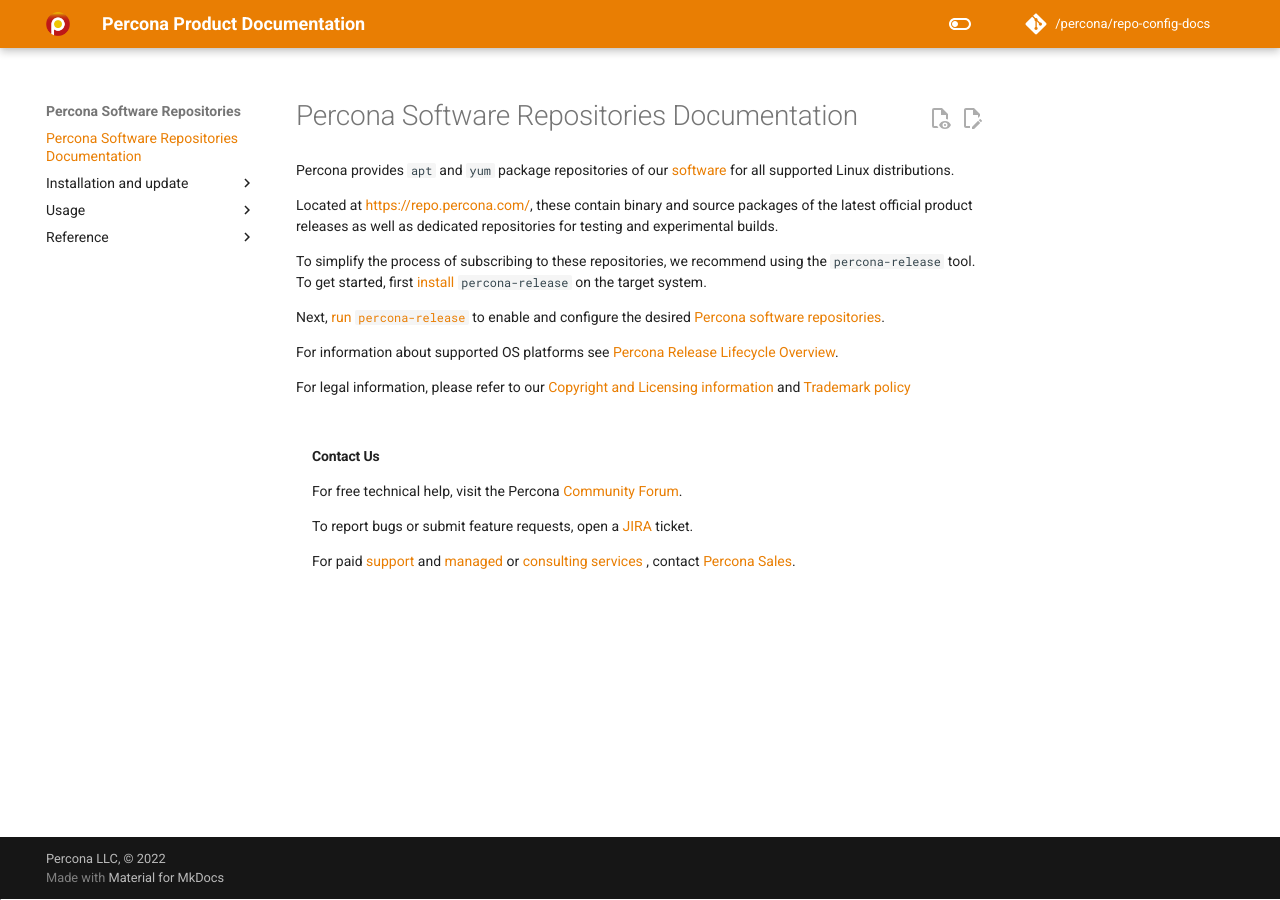
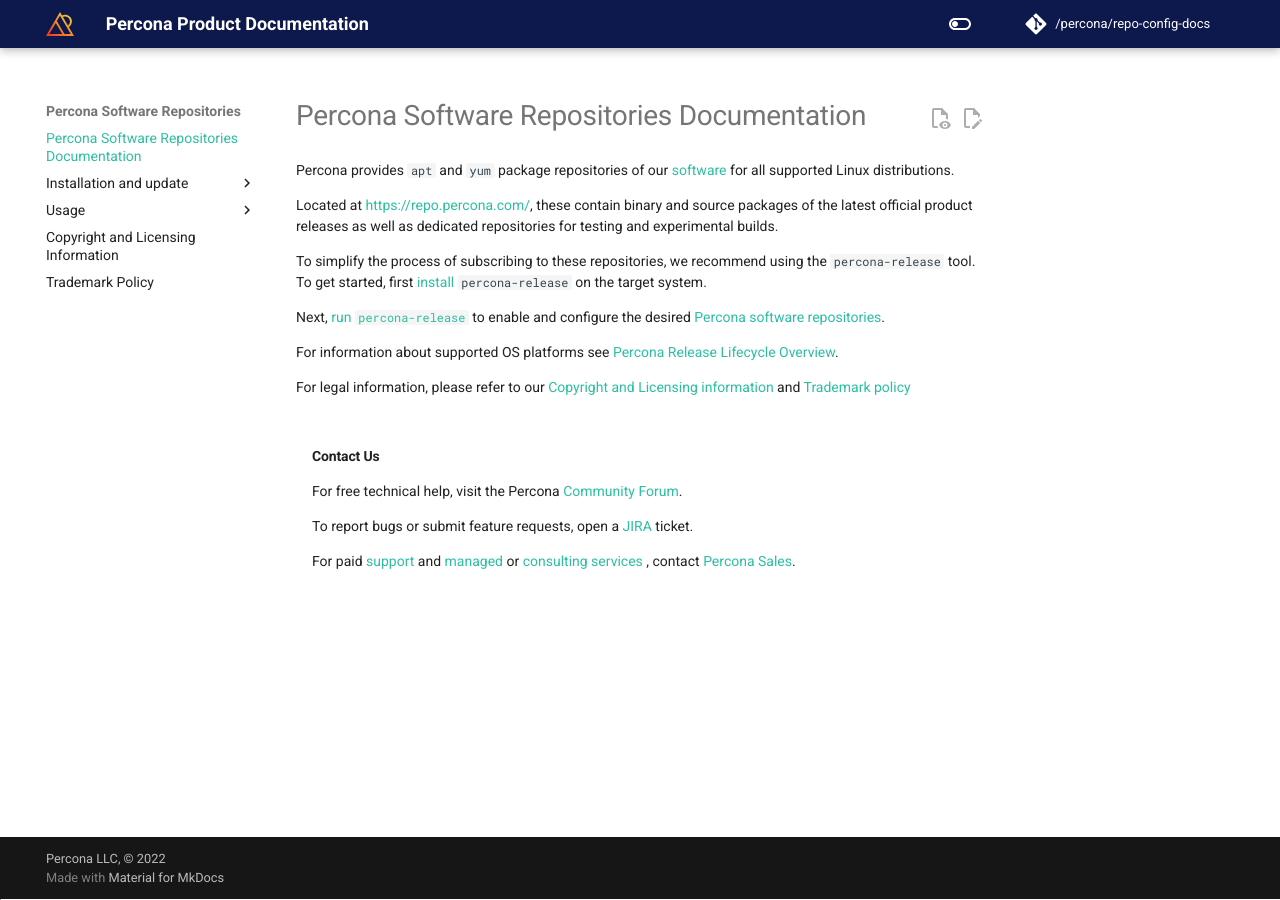
Before and after one commit to percona/repo-config-docs, an MkDocs documentation site: the page built from docs/index.md, in a window 1280 px wide. Built offline with MkDocs 1.6.1 and Material for MkDocs 9.7.7, drawn with Linux system fonts in a browser that asks for light colours; nearby versions of some CDN libraries; comment, search, counter and statistics services are not loaded; the version menu is left out.

Commit message:
PREL-218 Applied new branding to docs (#92)
modified:   docs/_images/percona-favicon.ico
	modified:   docs/css/percona.css
	modified:   mkdocs.yml
	modified:   requirements.txt
new file: docs/_images/percona-logo.svg

```diff
--- a/docs/css/percona.css
+++ b/docs/css/percona.css
@@ -1,17 +1,18 @@
 [data-md-color-scheme="percona-light"] {
-  --md-primary-fg-color:        #e97e03;
-  --md-primary-fg-color--light: #ECB7B7;
-  --md-default-fg-color--lightest: #eba926;
-  --md-primary-fg-color--dark:  #90030C;
-  --md-typeset-a-color: var(--md-primary-fg-color);
+  --md-primary-fg-color:        #0d184c;
+  --md-primary-fg-color--light: #3e4875;
+  --md-default-fg-color--lightest: #9096b0;
+  --md-primary-fg-color--dark:  #080e2e;
+  --md-typeset-a-color: #2cbea2;
 }
 
 [data-md-color-scheme="slate"] {
-    --md-primary-fg-color:        #e97e03;
+    --md-primary-fg-color:        #0d184c;
     /*
-    --md-primary-fg-color--light: #ECB7B7;
-    --md-primary-fg-color--dark:  #90030C;
+    --md-primary-fg-color--light: #3e4875;
+    --md-primary-fg-color--dark:  #080e2e;
     */
+    --md-typeset-a-color: #2cbea2;
     --md-hue: 210; /* [0, 360] */
   }
 ul li p {
@@ -19,20 +20,22 @@
 }
 
 
+.md-clipboard {
+  color: #2cbea2;
+}
+
 .md-typeset {
   font-size: .7rem;
   line-height: 1.5;
 }
 
-
-
 .md-typeset h1 {
-  color: var(--md-default-fg-color--light);
-  font-size: 2em;
-  line-height: 1.3;
-  margin: 0 0 0.9em;
+color: var(--md-default-fg-color--light);
+font-size: 2em;
+font-weight: 400;
+line-height: 1.3;
+margin: 0 0 0.9em;
 }
-
 
 .md-typeset h2 {
 font-size: 1.5625em;
--- a/mkdocs.yml
+++ b/mkdocs.yml
@@ -12,11 +12,12 @@
 
 use_directory_urls: false
 
-# Material theme setup
+
+#Theme settings
 theme:
   name: material
   custom_dir: _resource/overrides
-  logo: _images/percona-logo.png
+  logo: _images/percona-logo.svg
   favicon: _images/percona-favicon.ico
   palette:
 
@@ -37,8 +38,14 @@
 # Theme features
 
   features:
+    - search.share
     - search.highlight
+    - content.action.copy
+    - content.action.view
+    - content.account.edit
+    - content.tabs.link
     - navigation.top
+    - navigation.trackingc
 
 
 #Styling
@@ -75,8 +82,11 @@
 
 
 plugins:
-  - search
-  - git-revision-date
+  - search:
+      separator: '[\s\-,:!=\[\]()"/]+|(?!\b)(?=[A-Z][a-z])|\.(?!\d)|&[lg]t;'
+  - git-revision-date-localized:
+      enable_creation_date: true
+      enabled: !ENV [ENABLED_GIT_REVISION_DATE, True]
 # - bootstrap-tables
   - section-index # Adds links to nodes - comment out when creating PDF
 #  - htmlproofer # Uncomment to check links - but extends build time significantly
@@ -91,6 +101,14 @@
   analytics:
     provider: google
     property: UA-343802-3
+  homepage: https://docs.percona.com
+  consent:
+    title: Cookie consent
+    description: >-
+      We use cookies to recognize your repeated visits and preferences, as well
+      as to measure the effectiveness of our documentation and whether users
+      find what they're searching for. With your consent, you're helping us to
+      make our documentation better.
 
 
 nav:
@@ -103,6 +121,5 @@
     - usage.md
     - percona-release.md
     - repository-location.md
-  - Reference:
-    - copyright.md
-    - trademark-policy.md
+  - copyright.md
+  - trademark-policy.md
--- a/requirements.txt
+++ b/requirements.txt
@@ -7,7 +7,7 @@
 mkdocs-material
 mkdocs-with-pdf
 plantuml-markdown
-mkdocs-git-revision-date-plugin
+mkdocs-git-revision-date-localized-plugin
 mkdocs-material-extensions
 mkdocs-bootstrap-tables-plugin
 mkdocs-section-index
```
Also changed, not shown: docs/_images/percona-favicon.ico, docs/_images/percona-logo.svg (added).
